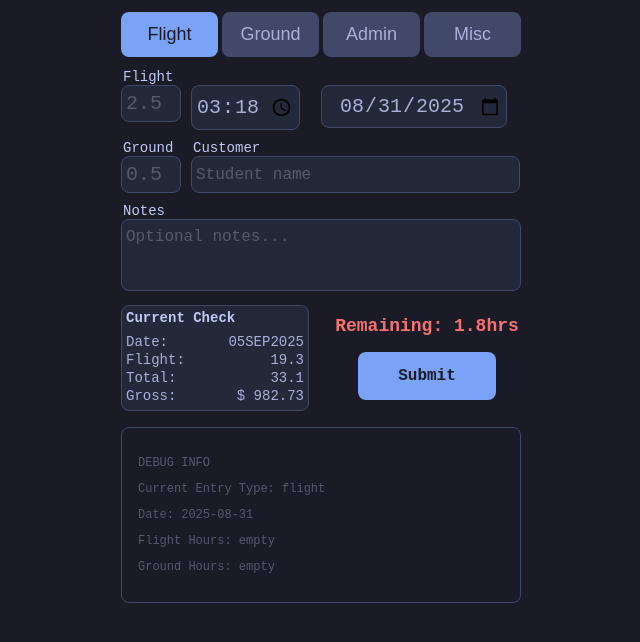
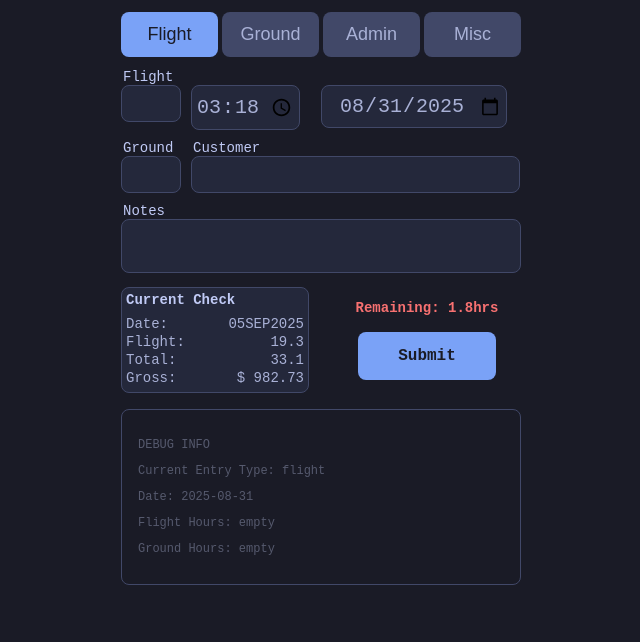
Before and after one commit to theHousedev/pay-log, a React (Vite) app in the folder app/: page / in a window 1280 px wide. Shown: the top 642 px of the page, without its empty margins (319-959 px from the left). Built offline with nearby package versions, Linux system fonts and the light colour scheme.

Commit message:
removed placeholders

```diff
--- a/app/src/App.tsx
+++ b/app/src/App.tsx
@@ -114,7 +114,6 @@ function App() {
                 max="8"
                 value={formData.flightHours ?? ''}
                 onChange={(e) => handleNumberChange('flightHours', e.target.value)}
-                placeholder="2.5"
                 className="hoursInput"
               />
             </div>
@@ -148,7 +147,6 @@ function App() {
                 max="2"
                 value={formData.groundHours ?? ''}
                 onChange={(e) => handleNumberChange('groundHours', e.target.value)}
-                placeholder="0.5"
                 className="hoursInput"
               />
             </div>
@@ -158,7 +156,6 @@ function App() {
                 type="text"
                 value={formData.customerName}
                 onChange={(e) => handleChange('customerName', e.target.value)}
-                placeholder="Student name"
                 className="input"
               />
             </div>
@@ -170,8 +167,7 @@ function App() {
             <textarea
               value={formData.notes}
               onChange={(e) => handleChange('notes', e.target.value)}
-              placeholder="Optional notes..."
-              rows={3}
+              rows={2}
               className="textarea"
             />
           </div>
@@ -205,7 +201,8 @@ function App() {
           {/* Remaining Time and Submit */}
           <div className="remainingSection">
             <div className="remainingText" style={{
-              color: currentCheck.remaining < 2 ? '#f87171' : '#a9b1d6'
+              color: currentCheck.remaining < 2 ? '#f87171' : '#a9b1d6',
+              fontSize: '14px',
             }}>
               Remaining: {currentCheck.remaining}hrs
             </div>
```
